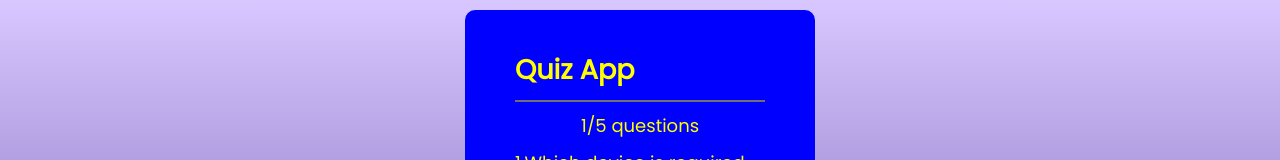
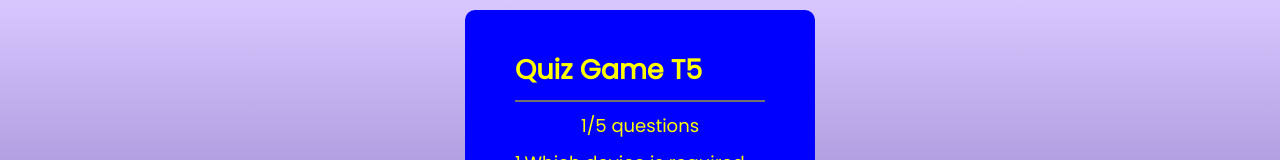
Before and after one commit to francescosave/quiz-app, a React (Vite) app: page / in a window 1280 px wide. Shown: the top 160 px of the page. Built offline with nearby package versions, Linux system fonts and the light colour scheme.

Commit message:
fix: change app name

```diff
--- a/src/Components/Quiz.jsx
+++ b/src/Components/Quiz.jsx
@@ -57,7 +57,7 @@ const Quiz = () => {
 
   return (
     <div className='container'>
-      <h1>Quiz App</h1>
+      <h1>Quiz Game T5</h1>
       <hr />
       {result ?
         <><h2>You scored {score} of out {data.length}</h2>
```
